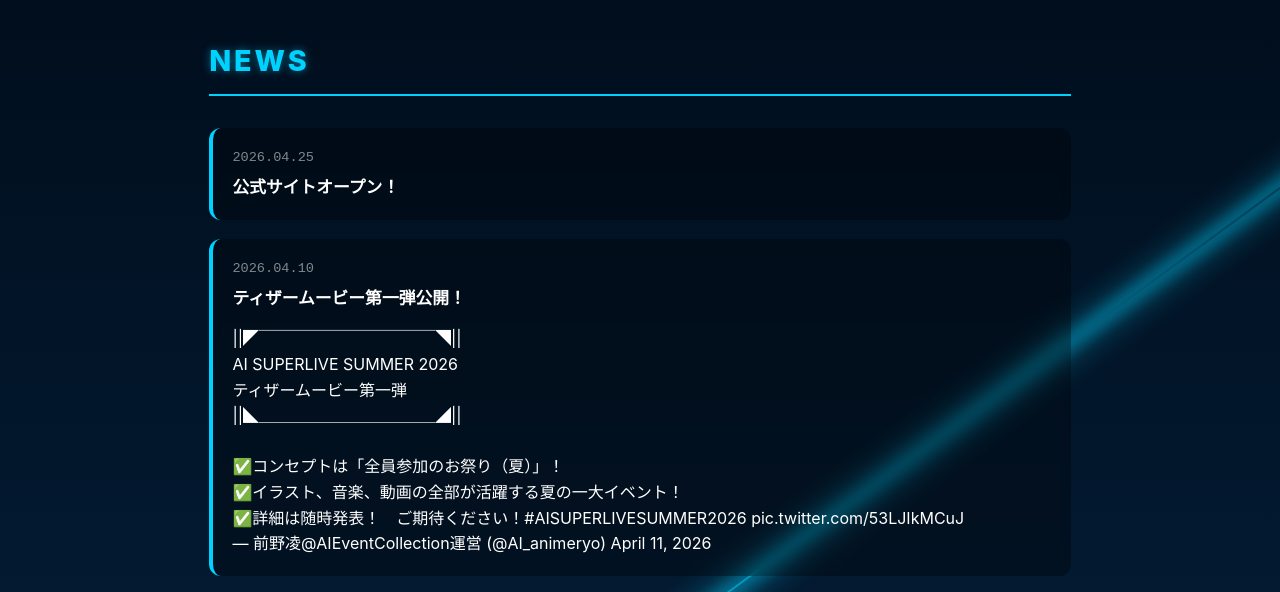
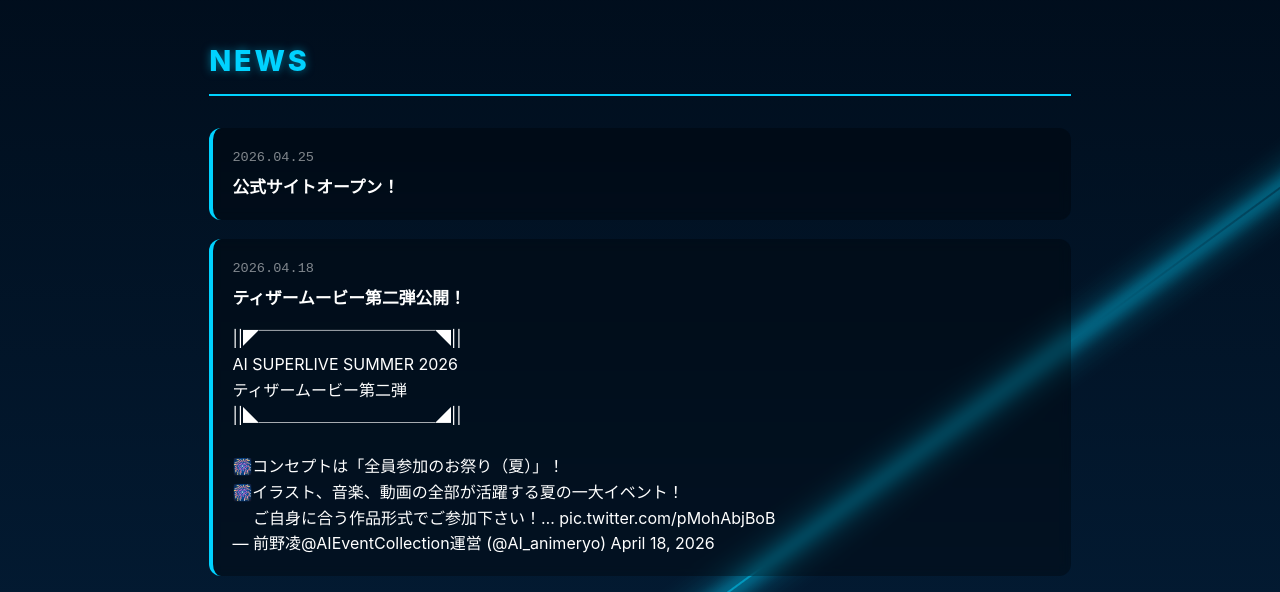
Before and after one commit to ryomaeno84/AI-Event-Collection, a plain HTML site: page summer.html in a window 1280 px wide. Shown: the part 144-736 px from the top of the page. Drawn offline with Linux system fonts and the light colour scheme.

Commit message:
news追加

```diff
--- a/summer.html
+++ b/summer.html
@@ -52,6 +52,24 @@
             <div class="news-date">2026.04.25</div>
             <div class="news-title">公式サイトオープン！</div>
           </div>
+
+          <div class="news-item">
+            <div class="news-date">2026.04.18</div>
+            <div class="news-title">ティザームービー第二弾公開！</div>
+            <div style="margin-top: 15px;">
+              <blockquote class="twitter-tweet">
+                <p lang="ja" dir="ltr">||◤￣￣￣￣￣￣￣￣￣￣￣◥||<br> AI SUPERLIVE SUMMER 2026<br>
+                  ティザームービー第二弾<br>||◣＿＿＿＿＿＿＿＿＿＿＿◢||<br><br>🎆コンセプトは「全員参加のお祭り（夏）」！<br>🎆イラスト、音楽、動画の全部が活躍する夏の一大イベント！　<br>
+                  ご自身に合う作品形式でご参加下さい！…
+                  <a href="https://t.co/pMohAbjBoB">pic.twitter.com/pMohAbjBoB</a>
+                </p>&mdash; 前野凌@AIEventCollection運営 (@AI_animeryo)
+                <a href="https://twitter.com/AI_animeryo/status/2045457313876607278?ref_src=twsrc%5Etfw">April 18,
+                  2026</a>
+              </blockquote>
+              <script async src="https://platform.twitter.com/widgets.js" charset="utf-8"></script>
+            </div>
+          </div>
+
           <div class="news-item">
             <div class="news-date">2026.04.10</div>
             <div class="news-title">ティザームービー第一弾公開！</div>
```
